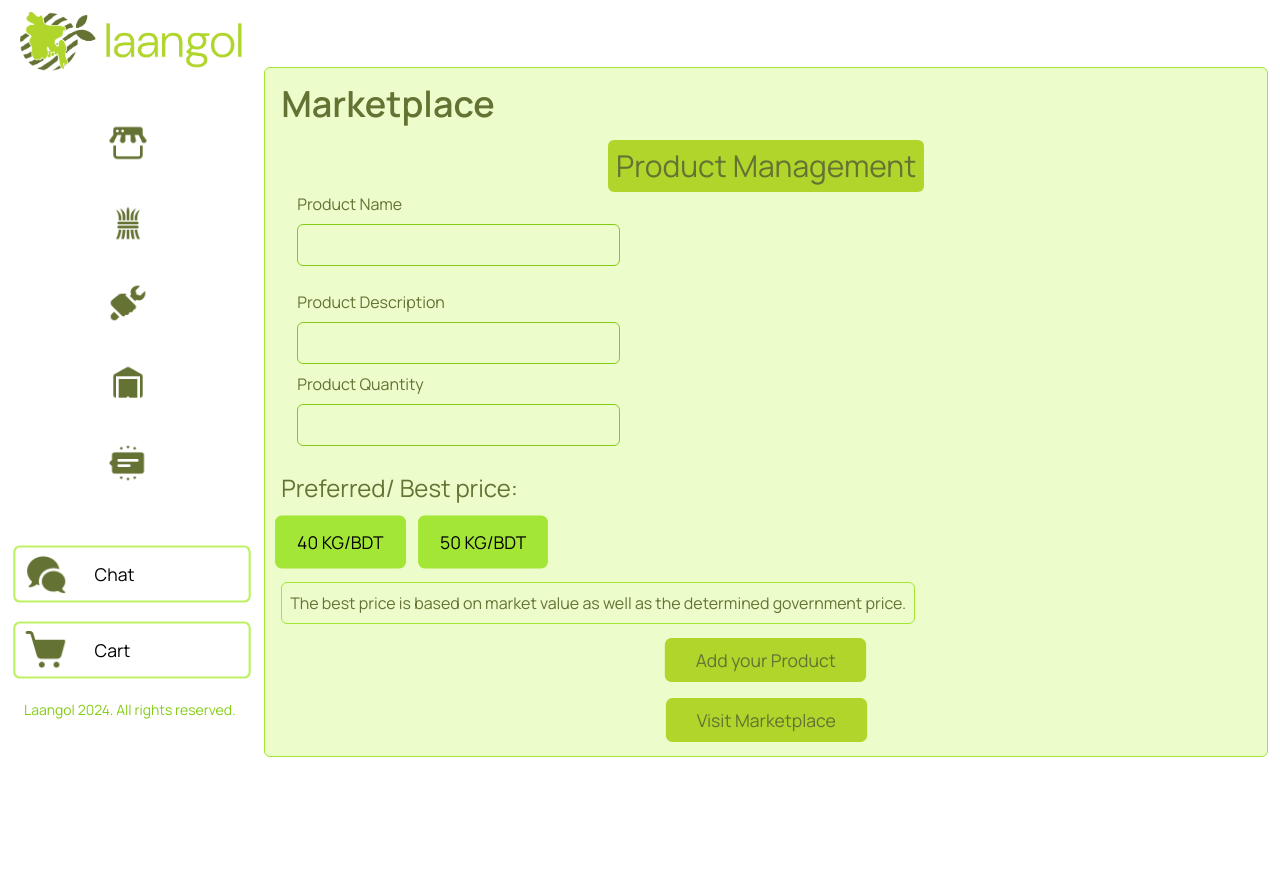
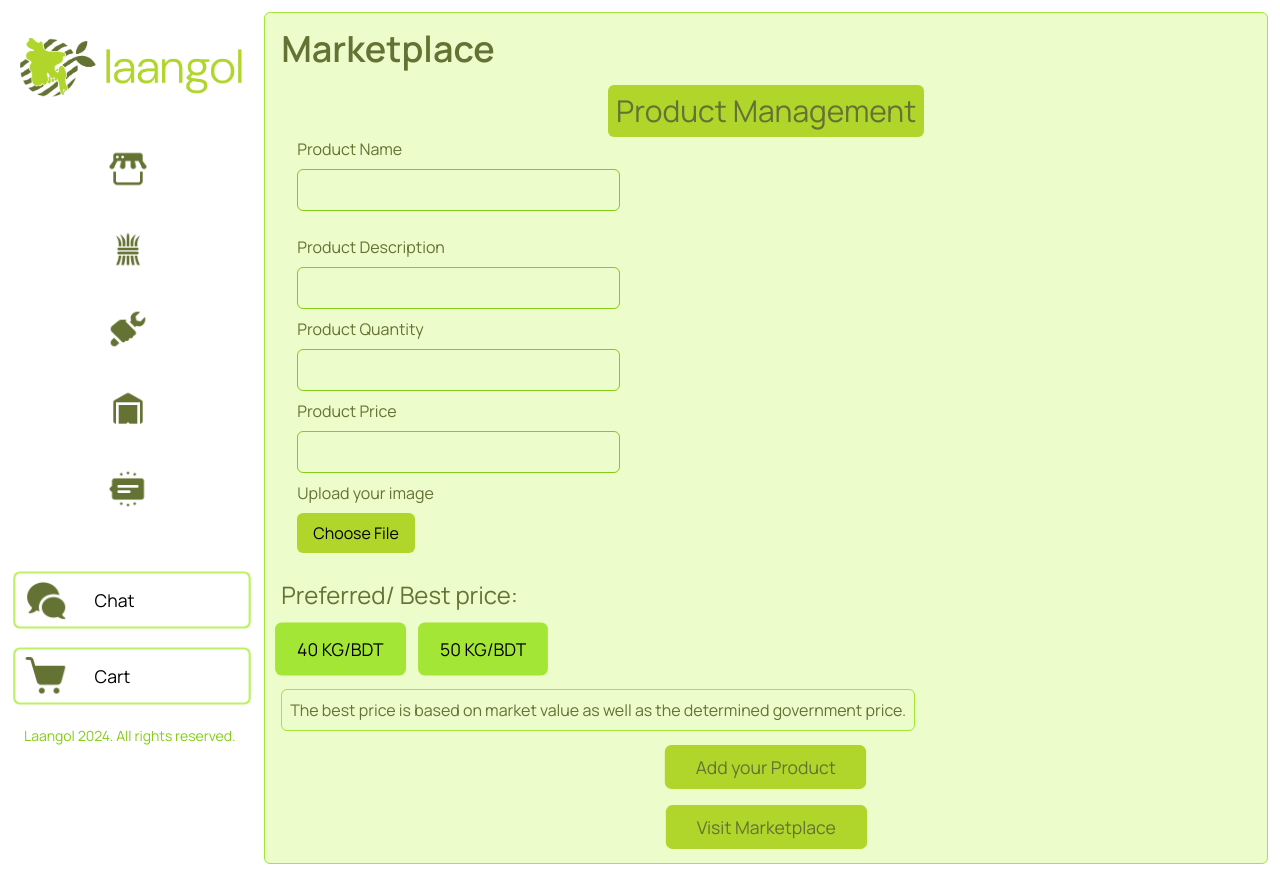
Before and after one commit to poisonous0-0/laangol, a React (Vite) app: page /add_items in a window 1280 px wide. Before the commit the page ends 824 px from the top, so only its background shows below. Built offline with nearby package versions, Linux system fonts and the light colour scheme.

Commit message:
adding additional components

```diff
--- a/src/pages/Marketplace/Adding_items.tsx
+++ b/src/pages/Marketplace/Adding_items.tsx
@@ -23,6 +23,20 @@ const Adding_items = () => {
 					<Input_text label="Product Name" />
 					<Input_text label="Product Description" />
 					<Input_text label="Product Quantity" />
+					<Input_text label="Product Price" />
+					<label className="text-lime-900">Upload your image</label>
+					<label
+						htmlFor="file-input"
+						className="cursor-pointer px-4 py-2 bg-lime-800 text-black rounded-md hover:bg-lime-700"
+					>
+						Choose File
+					</label>
+					<input
+						type="file"
+						id="file-input"
+						name="ImageStyle"
+						className="hidden"
+					/>
 				</form>
 			</div>
 
```
